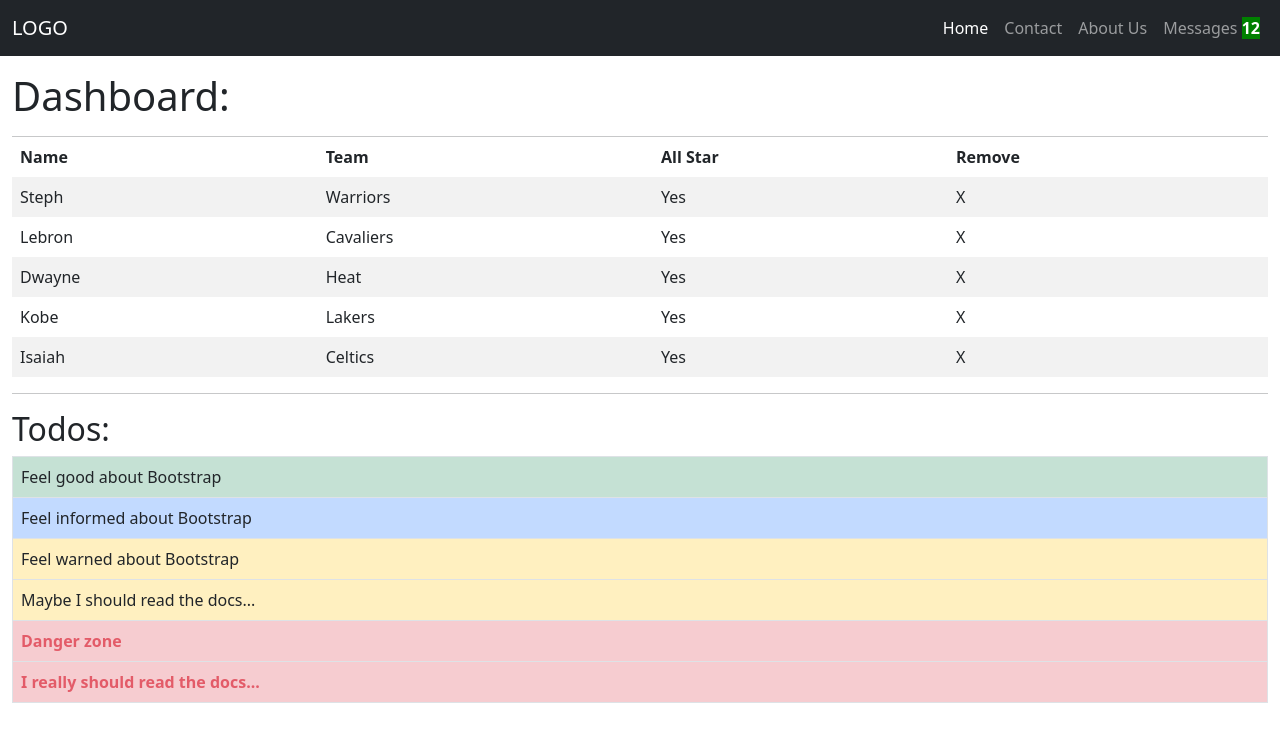
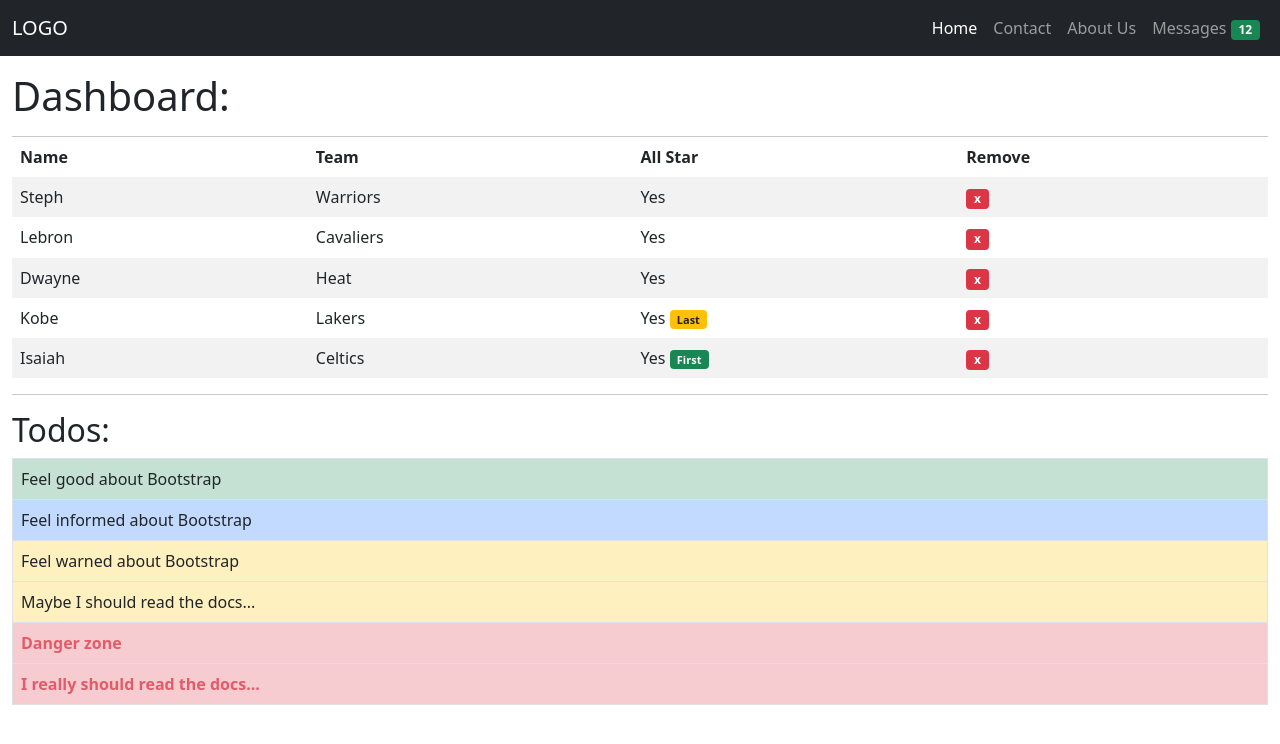
Before and after one commit to missile720/Bootstrap_Exercise_Part2, a plain HTML site: page index.html in a window 1280 px wide. Drawn offline with nearby package versions, Linux system fonts and the light colour scheme.

Commit message:
feat(badges): changed the styling to badges for some

```diff
--- a/index.html
+++ b/index.html
@@ -25,7 +25,7 @@
             <a class="nav-link active" aria-current="page" href="#">Home</a>
             <a class="nav-link" href="#">Contact</a>
             <a class="nav-link" href="#">About Us</a>
-            <a class="nav-link" href="#">Messages <span class="fw-bold text-white" style="background-color: green;">12</span></a>
+            <a class="nav-link" href="#">Messages <span class="badge fw-bold text-white bg-success">12</span></a>
           </div>
         </div>
       </div>
@@ -47,31 +47,31 @@
             <td scope="row">Steph</td>
             <td>Warriors</td>
             <td>Yes</td>
-            <td>X</td>
+            <td><scope class="badge bg-danger text-white fw-bold">x</scope></td>
           </tr>
           <tr>
             <td scope="row">Lebron</td>
             <td>Cavaliers</td>
             <td>Yes</td>
-            <td>X</td>
+            <td><scope class="badge bg-danger text-white fw-bold">x</scope></td>
           </tr>
           <tr>
             <td scope="row">Dwayne</td>
             <td>Heat</td>
             <td>Yes</td>
-            <td>X</td>
+            <td><scope class="badge bg-danger text-white fw-bold">x</scope></td>
           </tr>
           <tr>
             <td scope="row">Kobe</td>
             <td>Lakers</td>
-            <td>Yes</td>
-            <td>X</td>
+            <td>Yes <scope class="badge bg-warning fw-bold text-dark" style="font-size: 11px;">Last</scope></td>
+            <td><scope class="badge bg-danger text-white fw-bold">x</scope></td>
           </tr>
           <tr>
             <td scope="row">Isaiah</td>
             <td>Celtics</td>
-            <td>Yes</td>
-            <td>X</td>
+            <td>Yes <scope class="badge bg-success text-white fw-bold" style="font-size: 11px;">First</scope></td>
+            <td><scope class="badge bg-danger text-white fw-bold">x</scope></td>
           </tr>
         </tbody>
       </table>
```
